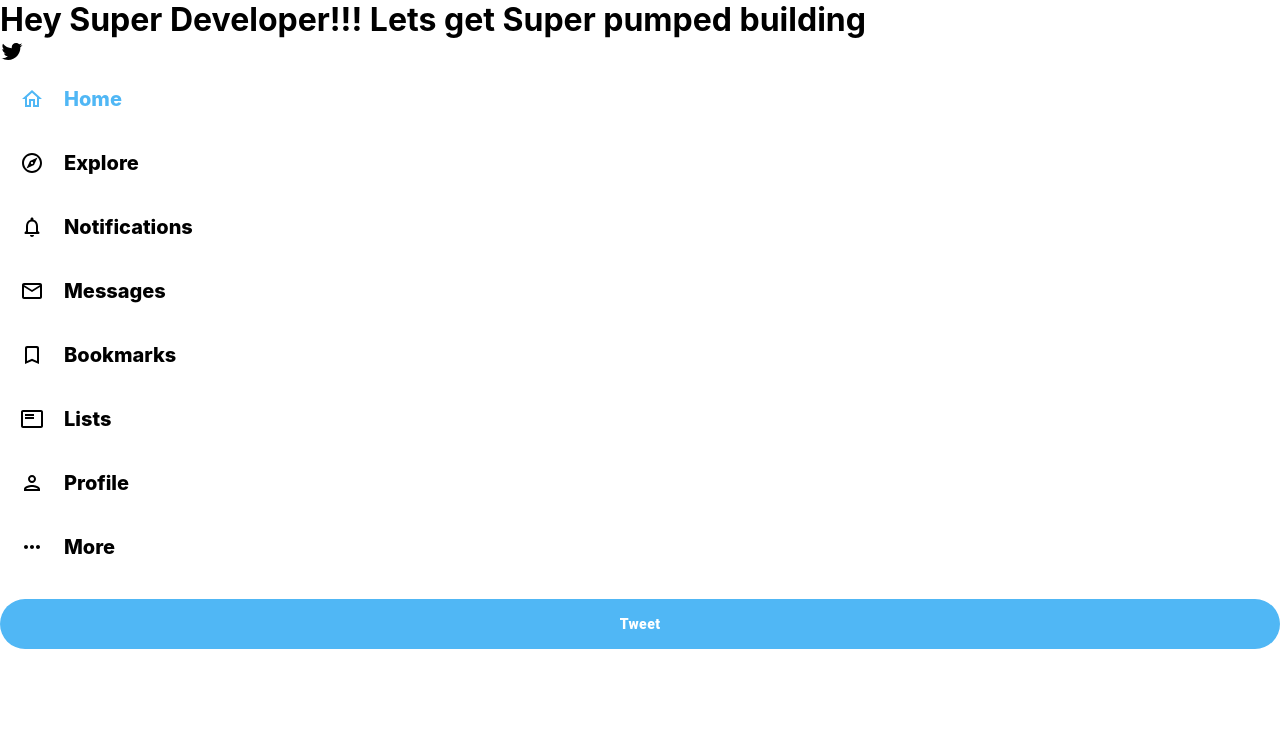
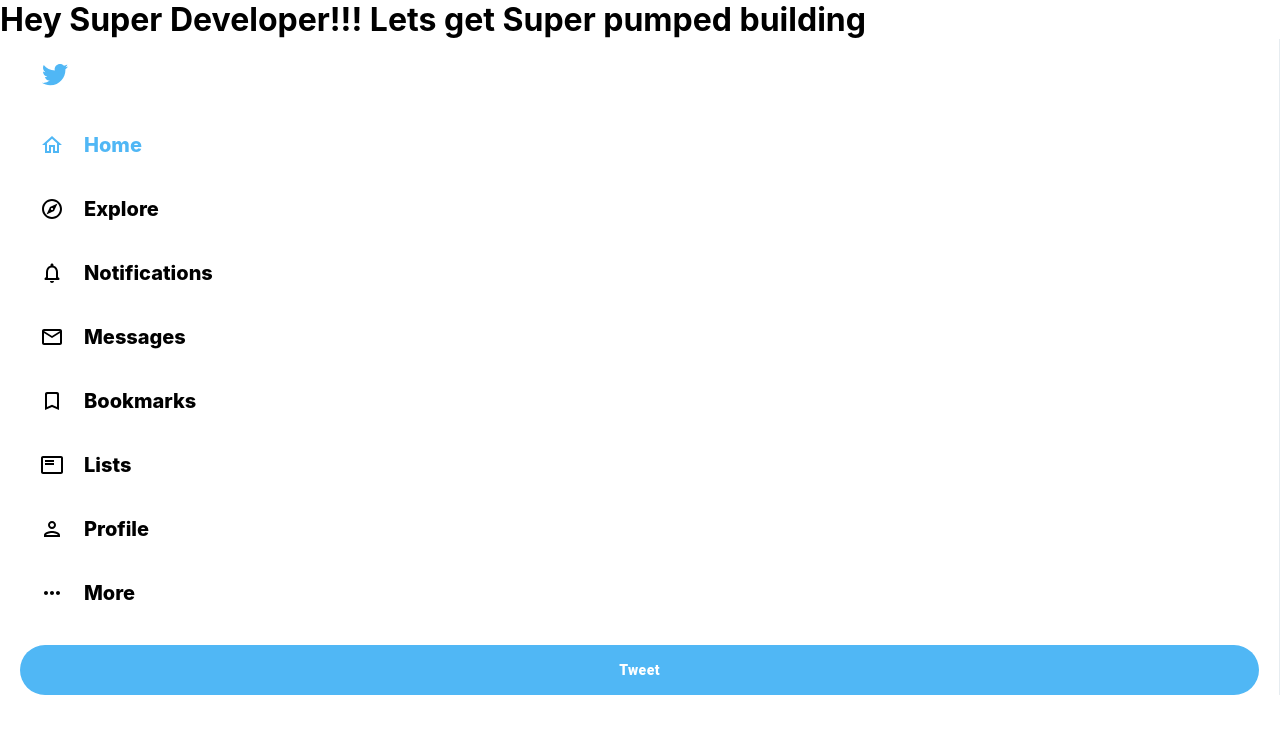
Before and after one commit to washington-kibichii/twitter-clone, a React (Create React App) app: page / in a window 1280 px wide. Shown: the top 734 px of the page. Built offline with nearby package versions, Linux system fonts and the light colour scheme.

Commit message:
Sidebar component

```diff
--- a/src/Sidebar.css
+++ b/src/Sidebar.css
@@ -1,3 +1,19 @@
+.sidebar{
+    border-right: 1px solid var(--twitter-background);
+    flex: 0.3;
+    /* min-width: 250px; */
+    padding-top: 20px;
+    padding-left: 20px;
+    padding-right: 20px;
+}
+
+.sidebar__twitterIcon {
+    color: var(--twitter-color);
+    font-size: 30px !important;
+    margin-left: 20px;
+    margin-bottom: 20px;
+}
+
 .sidebar__tweet {
     background-color: var(--twitter-color) !important;
     border: none !important;
--- a/src/Sidebar.js
+++ b/src/Sidebar.js
@@ -16,7 +16,7 @@
     return   (
         <div className="sidebar">
             {/* {Twitter Icon} */}
-            <TwitterIcon />
+            <TwitterIcon className="sidebar__twitterIcon" />
             <SidebarOption active Icon={ HomeOutlinedIcon } text="Home" />
             <SidebarOption Icon={ ExploreOutlinedIcon } text="Explore"/>
             <SidebarOption Icon={ NotificationsNoneRoundedIcon } text="Notifications"/>
```
